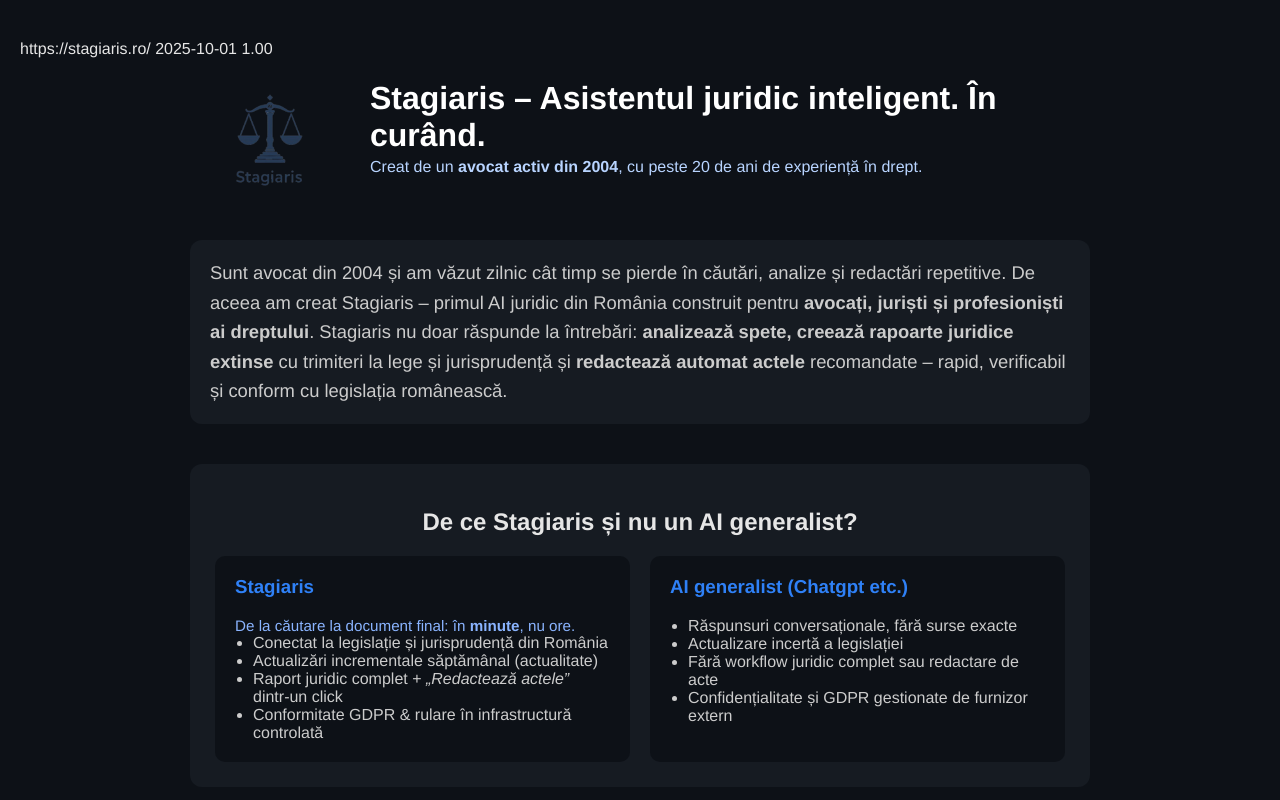
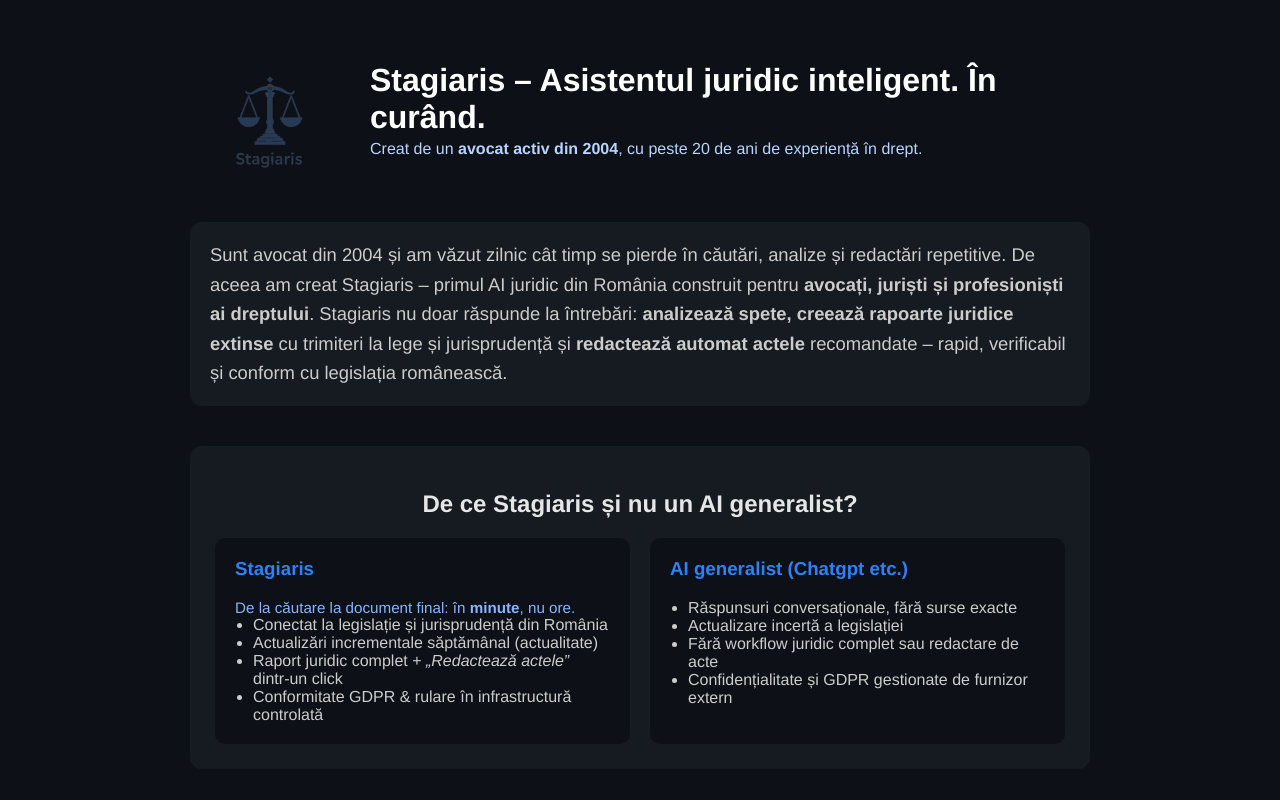
Before and after one commit to ierandragos-hub/stagiaris-website, a plain HTML site: page index.html in a window 1280 px wide. Shown: the top 800 px of the page. Drawn offline with Linux system fonts and the light colour scheme; no server answers.

Commit message:
Update index.html

```diff
--- a/index.html
+++ b/index.html
@@ -4,15 +4,7 @@
   <meta charset="UTF-8" />
   <meta name="viewport" content="width=device-width, initial-scale=1.0" />
   <title>Stagiaris.ro - Coming Soon</title>
-  <?xml version="1.0" encoding="UTF-8"?>
-<urlset xmlns="http://www.sitemaps.org/schemas/sitemap/0.9">
-  <url>
-    <loc>https://stagiaris.ro/</loc>
-    <lastmod>2025-10-01</lastmod>
-    <priority>1.00</priority>
-  </url>
-</urlset>
-  <style>
+    <style>
     body { font-family: "Helvetica Neue", Arial, sans-serif; margin: 0; background: #0d1117; color: #e6e6e6; padding: 40px 20px; }
     .container { max-width: 900px; margin: 0 auto; }
 
```
